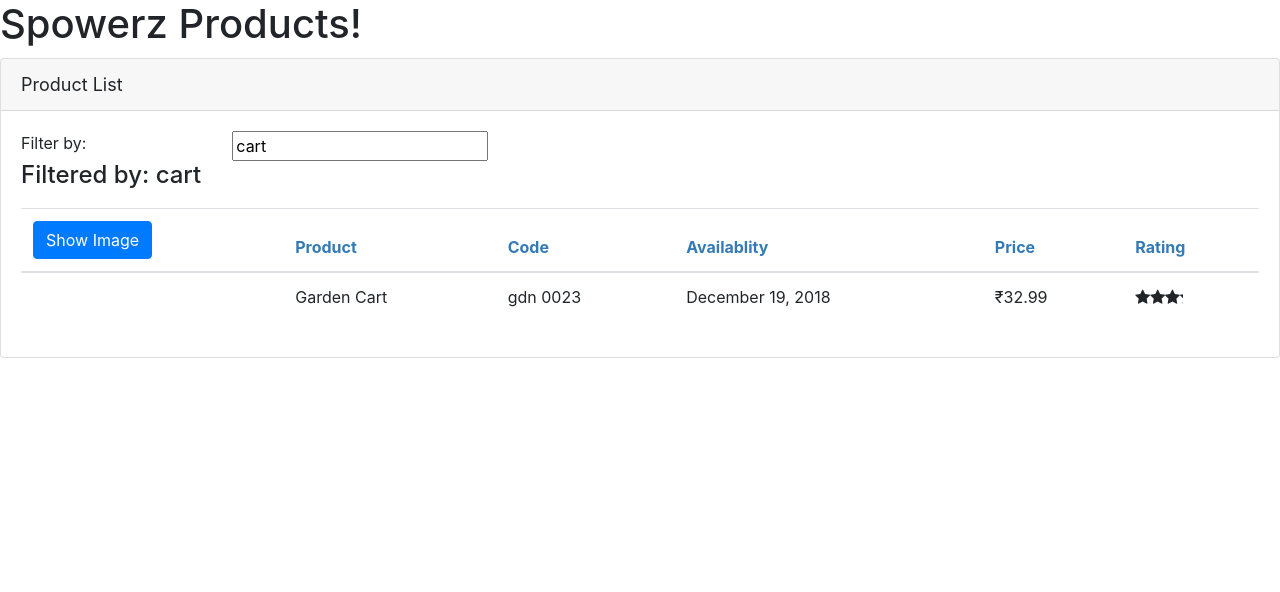
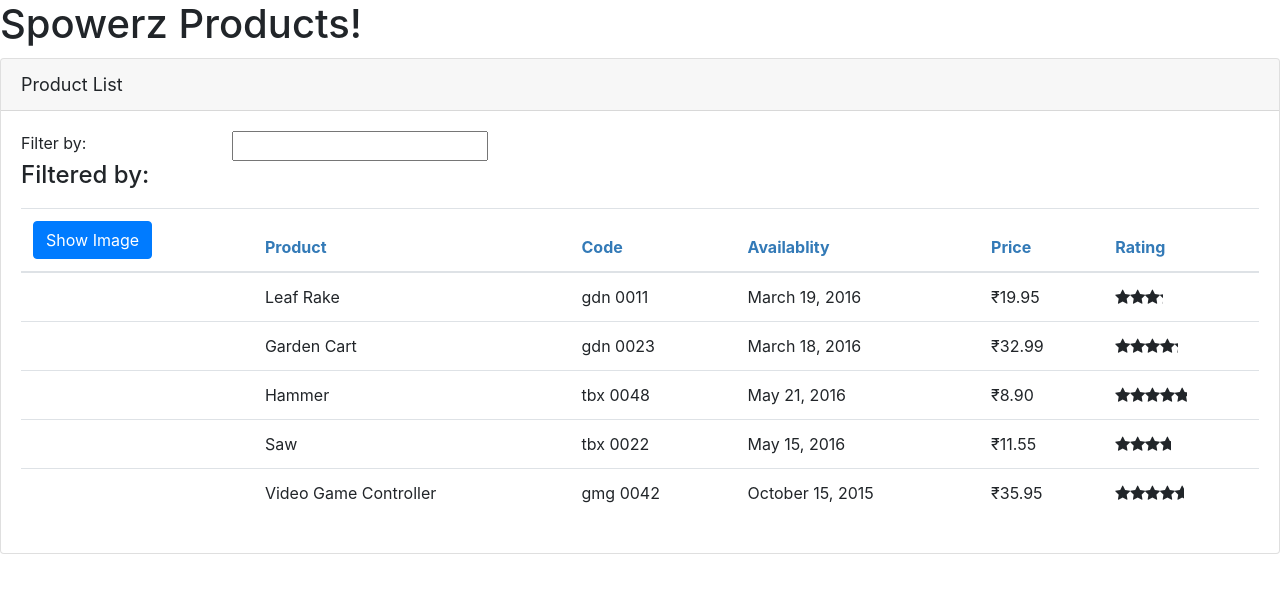
Before and after one commit to balasekar/angularProductManager, an Angular app: page / in a window 1280 px wide. Shown: the top 592 px of the page. Built offline with nearby package versions, Linux system fonts and the light colour scheme.

Commit message:
Step: Injecting the service

```diff
--- a/src/app/products/product-list.component.ts
+++ b/src/app/products/product-list.component.ts
@@ -14,7 +14,7 @@ export class ProductListComponent implements OnInit {
   imageWidth = 50;
   imageMargin = 2;
   showImage = false;
-  private _listFilter = 'cart';
+  private _listFilter;
 
   get listFilter(): string {
     return this._listFilter;
@@ -26,32 +26,9 @@ export class ProductListComponent implements OnInit {
   }
 
   filteredProducts: IProduct[];
-  products: IProduct[] = [
-    {
-      'productId': 1,
-      'productName': 'Garden Cart',
-      'productCode': 'GDN-0023',
-      'releaseDate': 'December 19, 2018',
-      'description': '15 Gallon capacity rolling garden cart',
-      'price': 32.99,
-      'rating': 3.2,
-      'imageUrl': 'https://openclipart.org/image/300px/svg_to_png/58471/garden_cart.png'
-    },
-    {
-      'productId': 2,
-      'productName': 'Hammer',
-      'productCode': 'TBX-0048',
-      'releaseDate': 'December 19, 2018',
-      'description': 'Curved claw steel hammer',
-      'price': 9.99,
-      'rating': 4.8,
-      'imageUrl': 'https://openclipart.org/image/300px/svg_to_png/73/rejon_Hammer.png'
-    }
-  ];
+  products: IProduct[] = [];
 
-  constructor() {
-    this.filteredProducts = this.products;
-    this.listFilter = 'cart';
+  constructor(private productService: ProductService) {
   }
 
   performFilter(filterBy: string): IProduct[] {
@@ -64,7 +41,8 @@ export class ProductListComponent implements OnInit {
   }
 
   ngOnInit(): void {
-    console.log('Product Component On Init');
+    this.products = this.productService.getProducts();
+    this.filteredProducts = this.products;
   }
 
   onRatingClicked(message: string): void {
```
